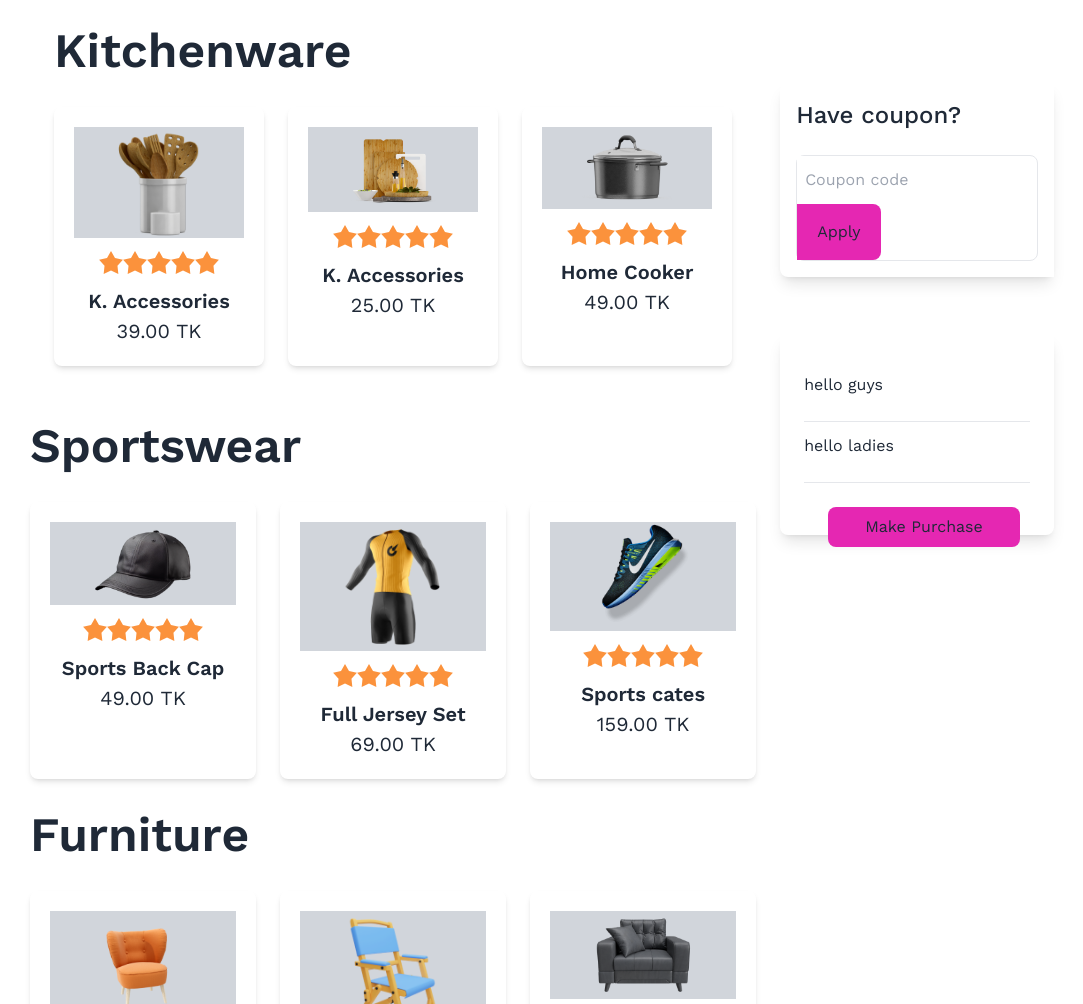
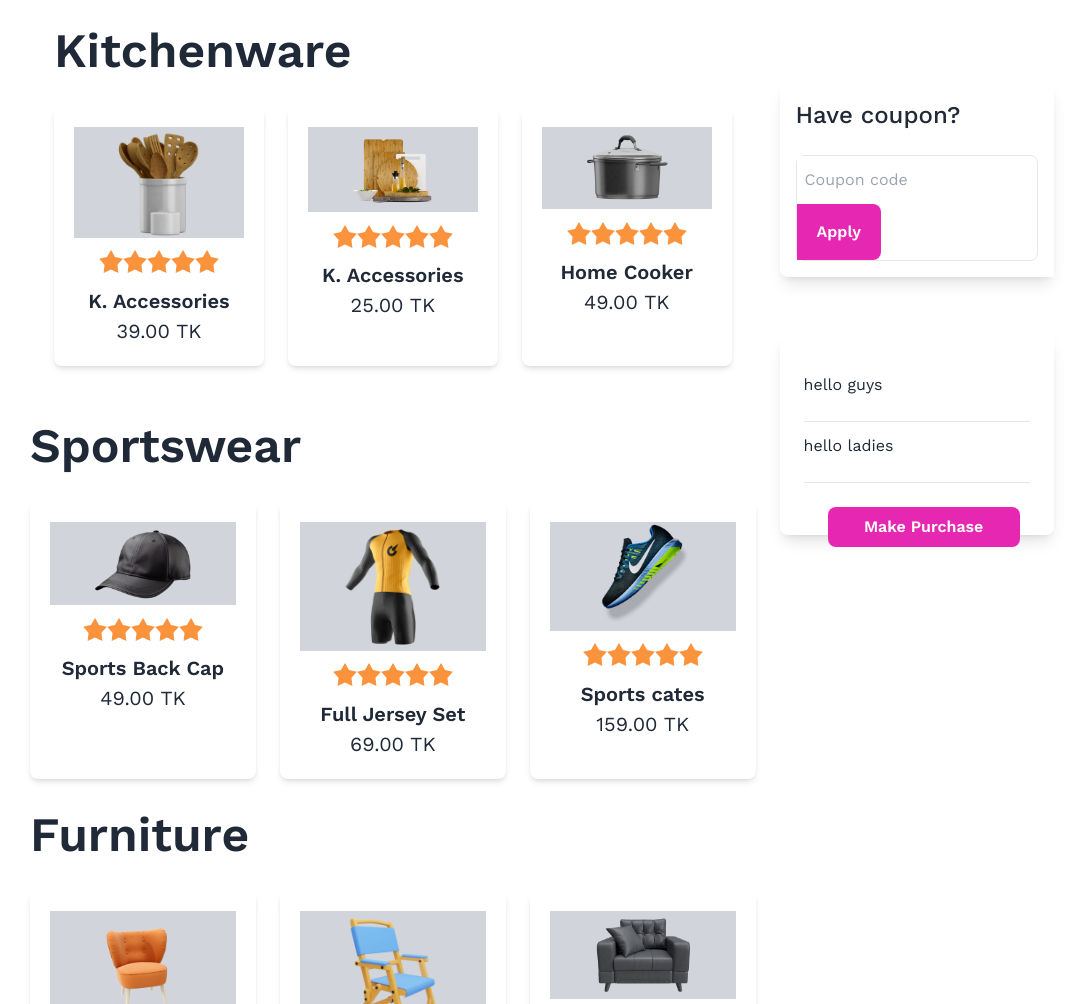
Before and after one commit to sarkarniloy102/summer-sale, a plain HTML site: page index.html in a window 1280 px wide. Shown: the part 784-1788 px from the top of the page, without its empty margins (98-1181 px from the left). Drawn offline with nearby package versions, Linux system fonts and the light colour scheme.

Commit message:
change in cart container

```diff
--- a/index.html
+++ b/index.html
@@ -229,7 +229,8 @@
                     <h4 class="text-2xl font-medium mb-6">Have coupon?</h4>
                     <div class="border rounded-lg">
                         <input class="border-hidden pl-2 py-3" type="text" placeholder="Coupon code" name="" id="">
-                        <button class="bg-[#E527B2] rounded-r-lg py-4 px-5" disabled>Apply</button>
+                        <button class="text-white font-semibold bg-[#E527B2] rounded-r-lg py-4 px-5"
+                            disabled>Apply</button>
                     </div>
                 </div>
                 <!--shopping list -->
@@ -245,7 +246,9 @@
                     </div>
                     <hr class="mb-3">
 
-                    <button class="absolute bg-[#E527B2] w-[70%] mx-6 rounded-lg py-2 px-5 mt-3 " disabled>Make
+                    <button
+                        class="absolute text-white font-semibold bg-[#E527B2] w-[70%] mx-6 rounded-lg py-2 px-5 mt-3 "
+                        disabled>Make
                         Purchase</button>
                 </div>
             </div>
```
